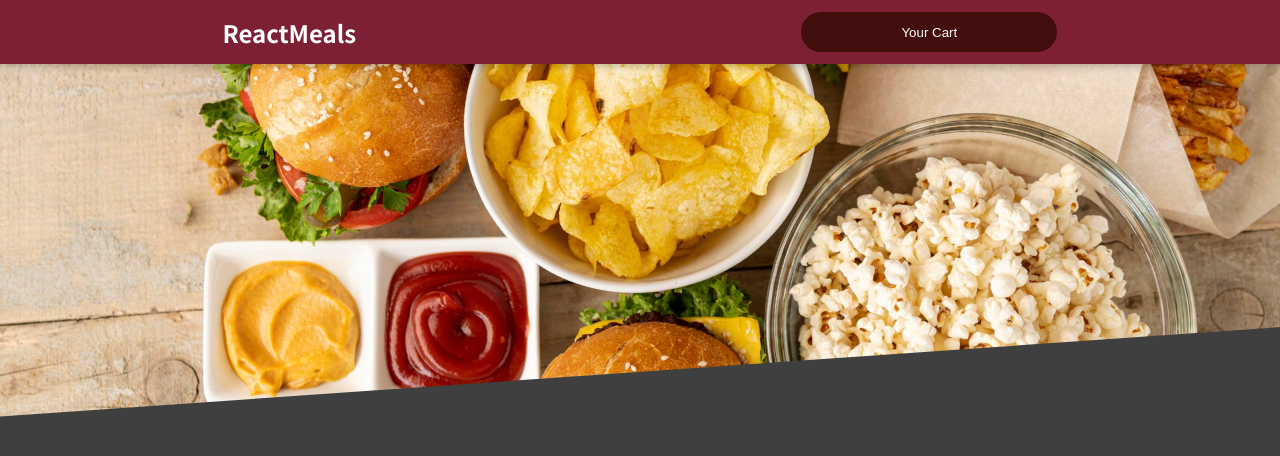
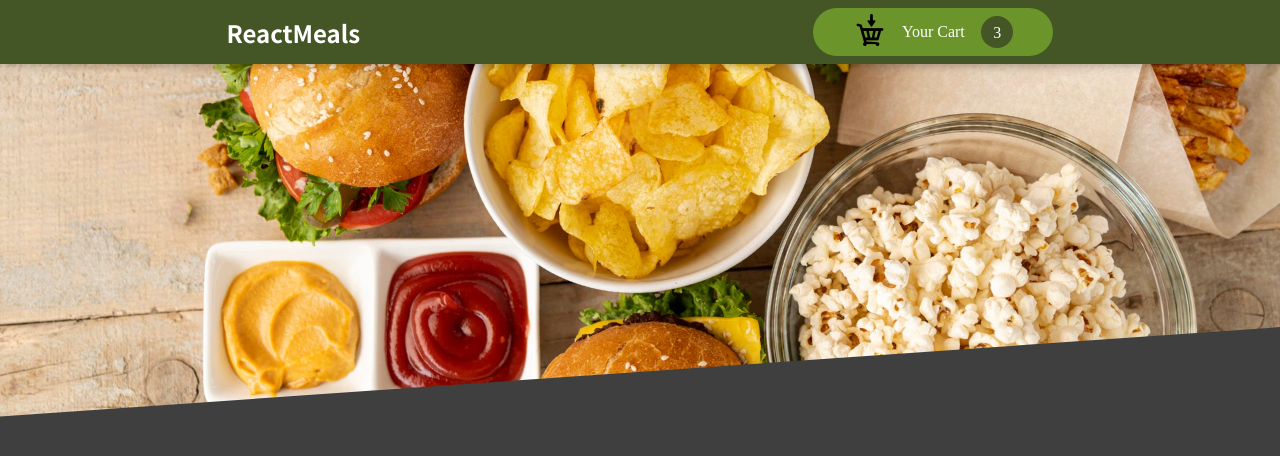
Before and after one commit to vishnuu96/foodOrderApp, a React (Create React App) app: page / in a window 1280 px wide. Shown: the top 456 px of the page. Built offline with nearby package versions, Linux system fonts and the light colour scheme.

Commit message:
added button comp with styling

```diff
--- a/src/components/Layout/Header.jsx
+++ b/src/components/Layout/Header.jsx
@@ -2,6 +2,7 @@ import React, { Fragment } from 'react'
 // import './Header.css'
 import headerImage from '../../assets/headerBanner.jpg'
 import classes from './Header.module.css'
+import HeaderCartButton from './HeaderCartButton'
 
 const Header = () => {
   return (
@@ -9,7 +10,8 @@ const Header = () => {
       <nav className={classes.nav}>
         <h1>ReactMeals</h1>
         <div >
-         <button className={classes.cartBtn} >Your Cart</button>
+         {/* <button className={classes.cartBtn} >Your Cart</button> */}
+         <HeaderCartButton/>
 
         </div>
       </nav>
--- a/src/components/Layout/Header.module.css
+++ b/src/components/Layout/Header.module.css
@@ -10,7 +10,7 @@
     top: 0%;
     z-index: 10;
     color: white;
-    background-color: rgb(125, 32, 51);
+    background-color: rgb(68,86,38);
     box-shadow: 0 2px 8px rgba(0, 0, 0, 0.25);
 }
 
@@ -19,7 +19,7 @@
     height: 5vh ;
     border-radius: 5rem;
     border: none;
-    background-color: rgb(66, 14, 14);
+    background-color: rgb(139, 82, 82);
     color: white;
 }
 .main-img{
--- /dev/null
+++ b/src/components/Layout/HeaderCartButton.js
@@ -0,0 +1,15 @@
+import React, { Fragment } from 'react'
+import classes from './HeaderCartButton.module.css'
+import ShoppingCart from '../../assets/cart32.png'
+
+const HeaderCartButton = (props) => {
+  return (
+    <button className={classes.button}>
+      <span className={classes.icon}><img src={ShoppingCart} alt="cart" srcset="" /></span>
+      <span className={classes.cart}>Your Cart</span>
+      <span className={classes.badge}>3</span>
+    </button>
+  )
+}
+
+export default HeaderCartButton
--- /dev/null
+++ b/src/components/Layout/HeaderCartButton.module.css
@@ -0,0 +1,44 @@
+.button{
+    cursor: pointer;
+        font: inherit;
+        font-family: bold;
+        padding: 0 2rem;
+        width: 15rem;
+        height: 6vh ;
+        border-radius: 5rem;
+        border: none;
+        background-color: rgb(107, 148, 42);
+        color: white;
+        display: flex;
+        justify-content: space-around;
+        align-items: center;
+
+}
+.badge{
+    background-color: rgb(68,86,38);
+    padding: 0.5rem;
+    width: 2rem;
+    height: 2rem;
+    font-family: bold;
+    border-radius: 2rem;
+}
+.button:hover .badge,
+.button:active .badge{
+    background-color: rgb(34, 54, 2);
+}
+
+
+/*
+#270f36	(39,15,54)
+#632b6c	(99,43,108)
+#c76b98	(199,107,152)
+#f09f9c	(240,159,156)
+#fcc3a3	(252,195,163) */
+
+/*  olive green
+Hex	RGB
+#445626	(68,86,38)
+#52682d	(82,104,45)
+#6e8b3d	(110,139,61)
+#7c9d45	(124,157,69)
+#96b85d	(150,184,93) */
```
Also changed, not shown: src/assets/cart32.png (added).
